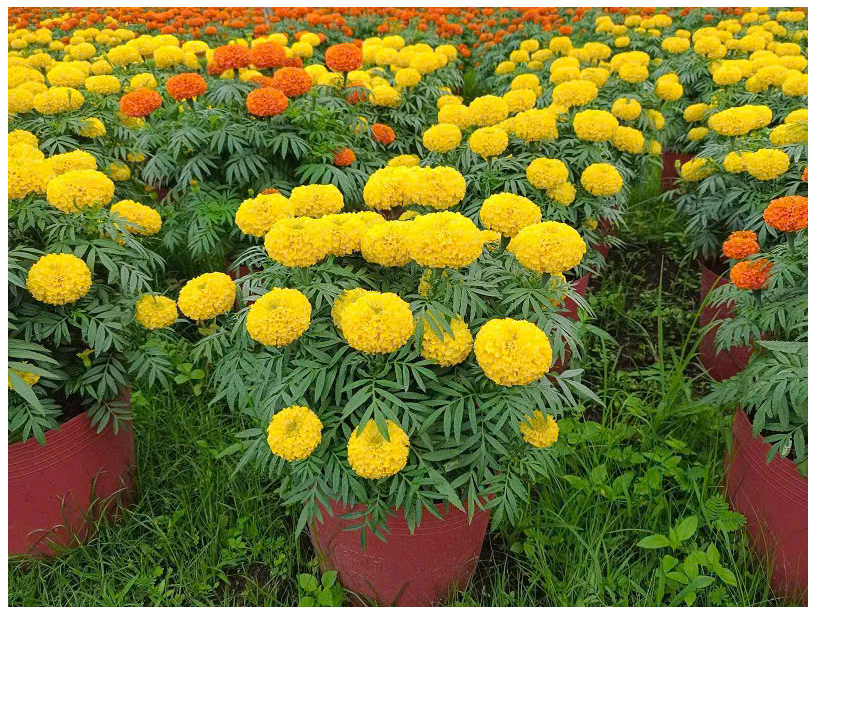
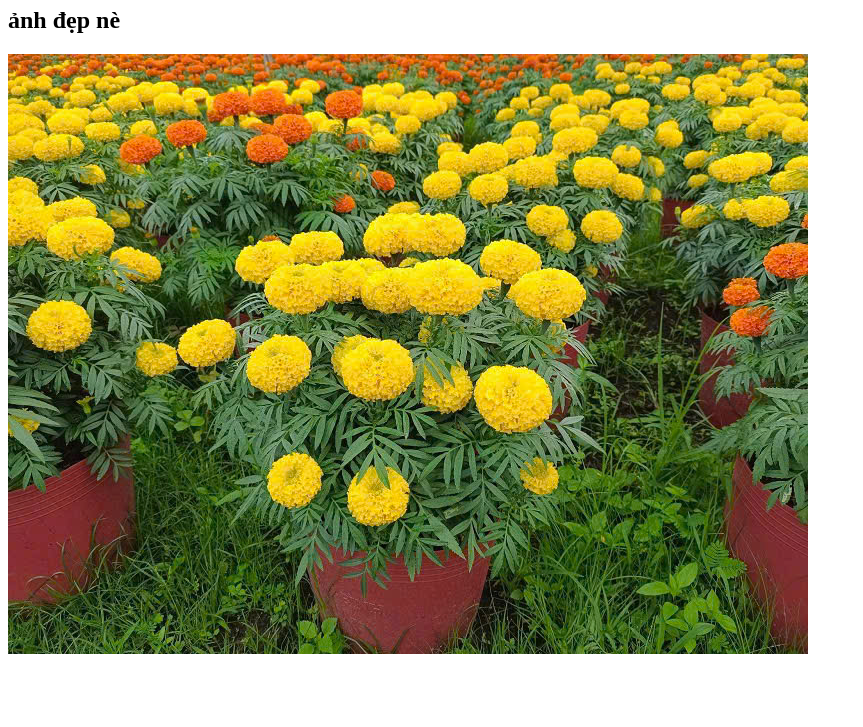
Before and after one commit to Yuange29/Test_web_anh, a plain HTML site: page index.html in a window 1280 px wide. Shown: the part 73-800 px from the top of the page, without its empty margins (0-863 px from the left). Drawn offline with Linux system fonts and the light colour scheme.

Commit message:
Update index.html

```diff
--- a/index.html
+++ b/index.html
@@ -7,6 +7,7 @@
 </head>
 <body>
     <h1>test web</h1>
+    <h2>ảnh đẹp nè</h2>
     <img src="./anh1.jpg" alt="">
 </body>
 </html>
```
